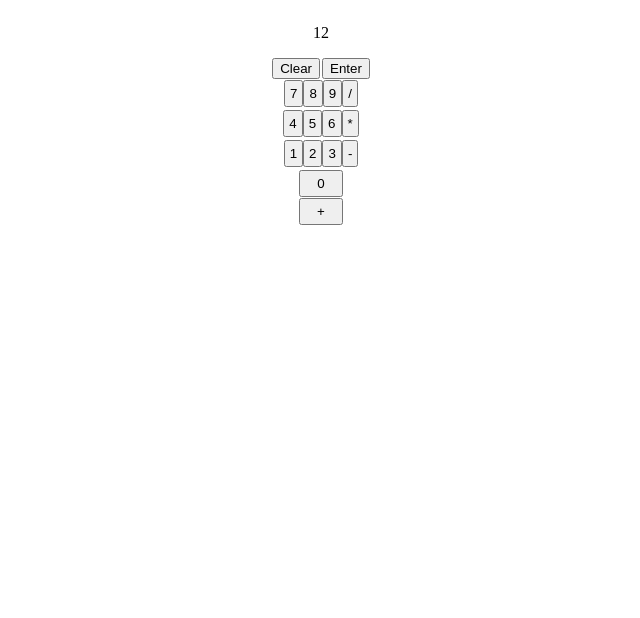
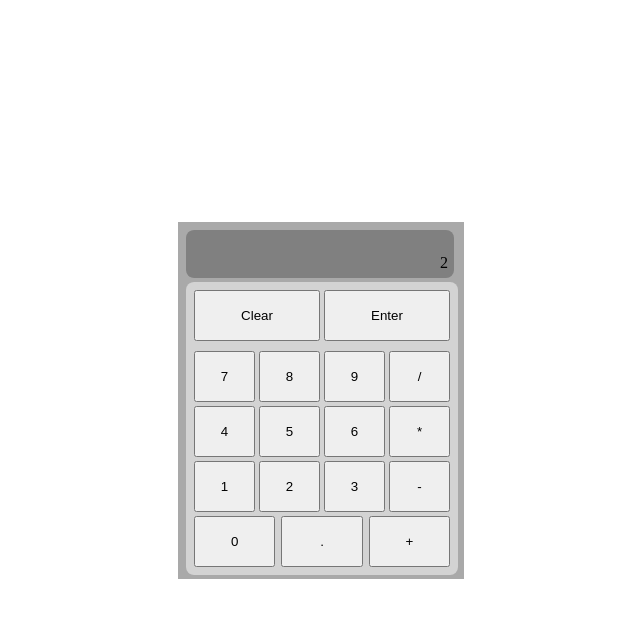
Before and after one commit to NathanElshaw/Intro-to-Js, a plain HTML site: page Calc/index.html in a window 1280 px wide. Shown: the whole page, without its empty margins (319-959 px from the left). Drawn offline with Linux system fonts and the light colour scheme.

Commit message:
finished Styling and added boilerplate Js to calculator

```diff
--- a/Calc/core.js
+++ b/Calc/core.js
@@ -0,0 +1,26 @@
+const pastDisplay = document.querySelector("#pastDisplay");
+const currentDisplay = document.querySelector("#currentDisplay");
+
+const clear = document.querySelector("#clear");
+const enter = document.querySelector("#operate");
+
+const zero = document.querySelector("#zero");
+const one = document.querySelector("#one");
+const two = document.querySelector("#two");
+const three = document.querySelector("#three");
+const four = document.querySelector("#four");
+const five = document.querySelector("#five");
+const six = document.querySelector("#six");
+const seven = document.querySelector("#seven");
+const eight = document.querySelector("#eight");
+const nine = document.querySelector("#nine");
+
+const multiply = document.querySelector("#muti");
+const subtract = document.querySelector("#minus");
+const add = document.querySelector("#add");
+const divide = document.querySelector("#divide");
+const decimal = document.querySelector("#decmial");
+
+zero.addEventListener("click", () => {
+  console.log("clicked");
+});
--- a/Calc/index.html
+++ b/Calc/index.html
@@ -12,7 +12,7 @@
     <div class="contain">
       <div class="container">
         <div class="display">
-          <p id="pastDisplay">1</p>
+          <p id="pastDisplay" class="hidden">1</p>
           <p id="currentDisplay">2</p>
         </div>
         <div class="buttons">
@@ -22,26 +22,27 @@
           </div>
           <div class="mainButtons">
             <div class="row">
-              <button id="7" class="btnMain">7</button>
-              <button id="8" class="btnMain">8</button>
-              <button id="9" class="btnMain">9</button>
-              <button id="/" class="btnMain">/</button>
+              <button id="seven" class="btnMain">7</button>
+              <button id="eight" class="btnMain">8</button>
+              <button id="nine" class="btnMain">9</button>
+              <button id="divide" class="btnMain">/</button>
             </div>
             <div class="row">
-              <button id="4" class="btnMain">4</button>
-              <button id="5" class="btnMain">5</button>
-              <button id="6" class="btnMain">6</button>
-              <button id="*" class="btnMain">*</button>
+              <button id="four" class="btnMain">4</button>
+              <button id="five" class="btnMain">5</button>
+              <button id="six" class="btnMain">6</button>
+              <button id="multi" class="btnMain">*</button>
             </div>
             <div class="row">
-              <button id="1" class="btnMain">1</button>
-              <button id="2" class="btnMain">2</button>
-              <button id="3" class="btnMain">3</button>
-              <button id="-" class="btnMain">-</button>
+              <button id="one" class="btnMain">1</button>
+              <button id="two" class="btnMain">2</button>
+              <button id="three" class="btnMain">3</button>
+              <button id="minus" class="btnMain">-</button>
             </div>
             <div class="footerRow">
-              <button id="0" class="btnMain">0</button>
-              <button id="+" class="btnMain">+</button>
+              <button id="zero" class="btnMain">0</button>
+              <button id="decmial" class="btnMain">.</button>
+              <button id="add" class="btnMain">+</button>
             </div>
           </div>
         </div>
--- a/Calc/stlye.css
+++ b/Calc/stlye.css
@@ -1,64 +1,87 @@
-html {
+body {
+  margin: 0;
+  padding: 0;
+  height: 100vh;
   display: flex;
-  width: 100%;
-  margin: auto;
+  justify-content: center;
   flex-direction: column;
 }
 
-.contain {
-  width: 100%;
+.container {
+  width: 20%;
   margin: auto;
-}
-
-.container {
-  display: flex;
-  margin: auto;
-  flex-direction: column;
+  padding: 4px 22px 4px 8px;
+  background-color: darkgray;
 }
 
 .display {
+  margin: 4px auto 4px auto;
+  width: 100%;
   display: flex;
-  flex-direction: row;
-  margin: auto;
+  flex-direction: column;
+  align-items: flex-end;
+  background-color: grey;
+  padding: 6px;
+  border-radius: 8px;
+}
+
+.hidden {
+  visibility: hidden;
+}
+
+.shown {
+  display: block;
+}
+
+p {
+  margin: 0;
 }
 
 .buttons {
+  margin-top: 4px;
   display: flex;
   flex-direction: column;
-  justify-content: center;
   align-items: center;
+  gap: 6px;
+  margin: auto;
+  width: 100%;
+  padding: 8px;
+  background-color: lightgray;
+  border-radius: 8px;
 }
 
 .topButtons {
-  flex: 1;
-  margin: auto;
   display: flex;
-
-  justify-content: center;
-  align-items: center;
-  gap: 2px;
+  margin: 0;
+  width: 100%;
+  gap: 4px;
 }
 
 .btnTop {
   width: 100%;
+  padding: 16px;
 }
 
 .mainButtons {
+  margin: 0;
+  width: 100%;
+}
+
+.footerRow {
+  margin-top: 3px;
+  gap: 6px;
   display: flex;
-  flex: 1;
-  justify-content: center;
-  align-items: center;
-  gap: 2px;
-  flex-direction: column;
 }
 
 .btnMain {
   width: 100%;
   margin-top: 1px;
-  padding: 4px;
+  padding: 16px;
 }
 
 .row {
   flex: 1;
   display: flex;
+  gap: 4px;
+  margin-top: 3px;
 }
```
